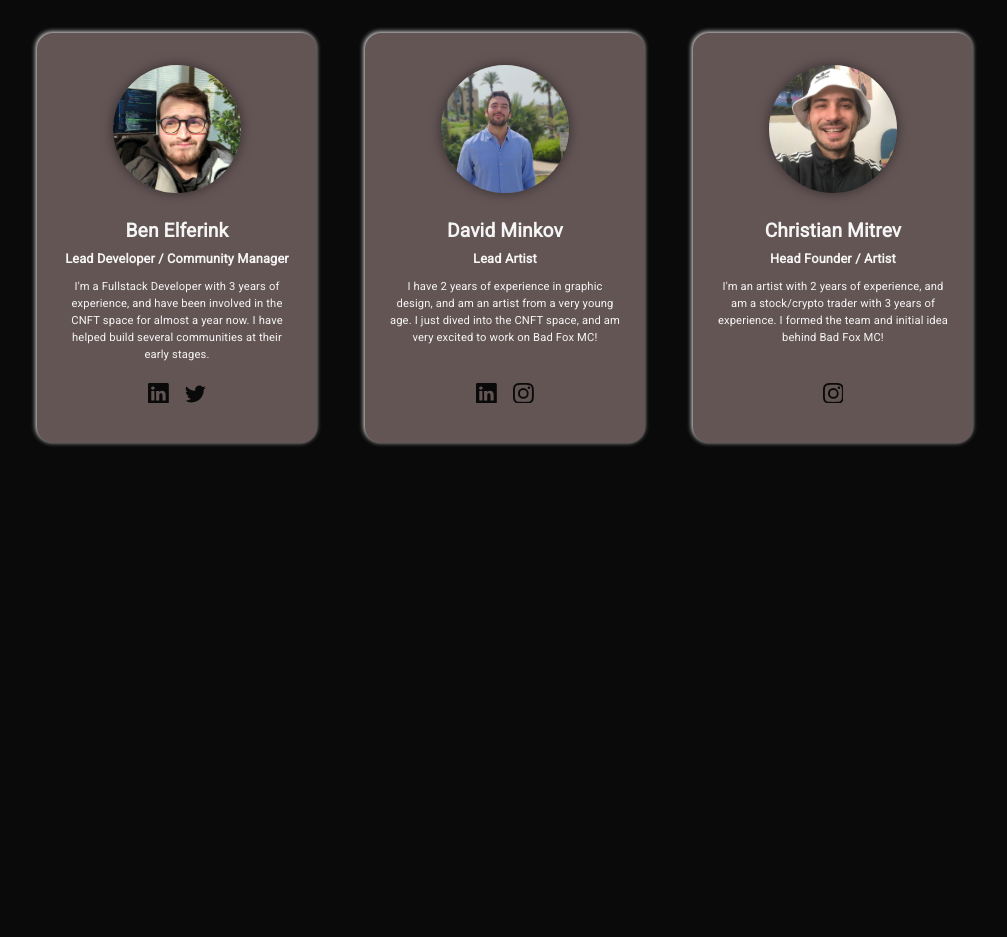
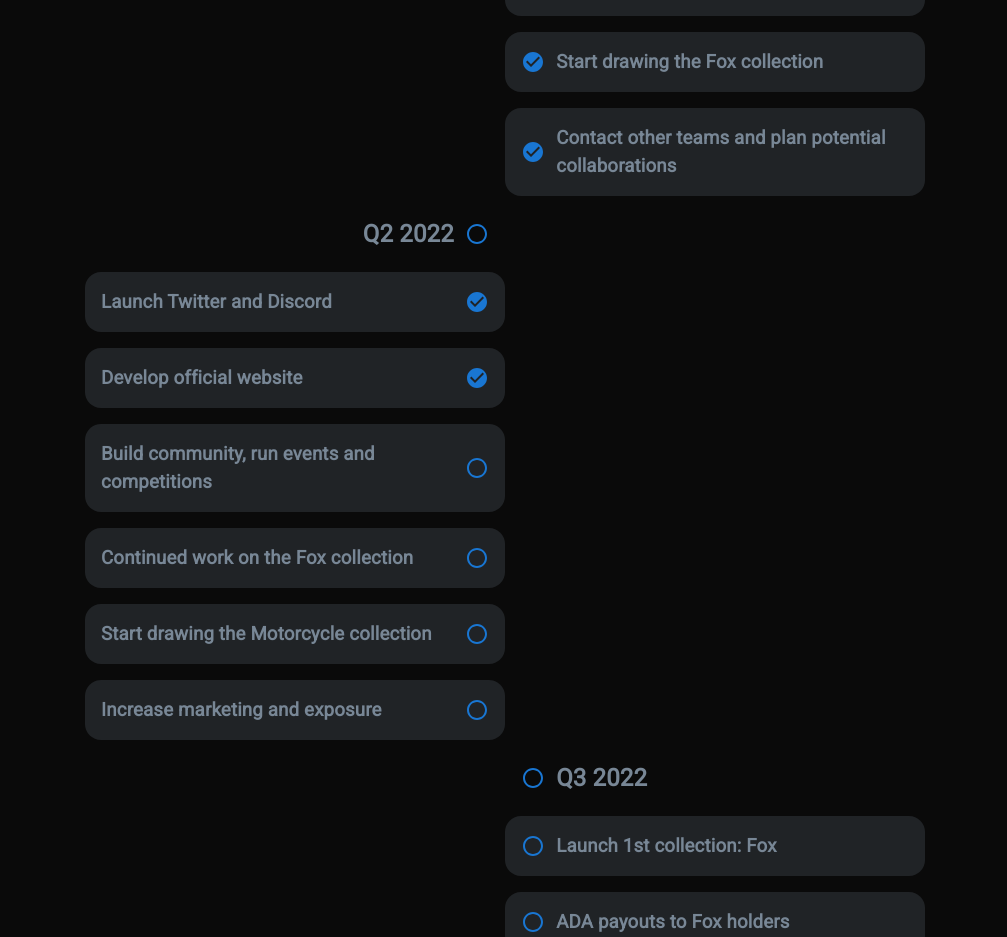
Before and after one commit to BenElferink/Bad-Fox-Motorcycle-Club, a React (Create React App) app in the folder client/: page / in a window 1280 px wide. Shown: the part 1860-2797 px from the top of the page, without its empty margins (135-1142 px from the left). Before the commit the page ends 2479 px from the top, so only its background shows below. Built offline with nearby package versions, Linux system fonts and the light colour scheme; no server answers.

Commit message:
roadmap code and design ready

```diff
--- /dev/null
+++ b/client/src/components/Roadmap/LisItem.js
@@ -0,0 +1,23 @@
+import { useState } from 'react'
+import { CheckCircle, RadioButtonUnchecked } from '@mui/icons-material'
+import { useScreenSize } from '../../contexts/ScreenSizeContext'
+import styles from './Roadmap.module.css'
+
+export default function ListItem({ complete, title, description, isLeft = false }) {
+  const { isMobile } = useScreenSize()
+  const [showMore, setShowMore] = useState(false)
+
+  const click = () => {
+    setShowMore((prev) => !prev)
+  }
+
+  return (
+    <div onClick={click} className={`${styles.event} ${!isMobile ? (isLeft ? styles.leftEvent : styles.rightEvent) : styles.mobileEvent}`}>
+      <h3>
+        {complete ? <CheckCircle color='primary' /> : <RadioButtonUnchecked color='primary' />}
+        {title}
+      </h3>
+      {showMore ? <p>{description}</p> : null}
+    </div>
+  )
+}
--- a/client/src/components/Roadmap/Roadmap.module.css
+++ b/client/src/components/Roadmap/Roadmap.module.css
@@ -1,13 +1,77 @@
 .root {
   width: 100%;
-  /* margin: 5rem auto; */
-  text-align: center;
-  font-size: 2rem;
+  padding: 0 1rem;
   color: var(--grey);
 }
 
-/* @media only screen and (min-width: 768px) {
-  .root {
-    margin: 10rem auto;
-  }
-} */
+.root > h1 {
+  text-align: center;
+}
+
+.chapter {
+  max-width: 420px;
+  margin: 0 auto;
+  user-select: none;
+}
+
+.rightChapter {
+  margin-left: 50%;
+}
+.leftChapter {
+  margin-right: 50%;
+}
+
+.chapter > h2 {
+  padding: 0 1rem;
+  display: flex;
+  align-items: center;
+}
+.rightChapter > h2 {
+  direction: ltr;
+}
+.leftChapter > h2 {
+  direction: rtl;
+}
+.mobileChapter > h2 > svg,
+.rightChapter > h2 > svg {
+  margin-right: 0.7rem;
+}
+.leftChapter > h2 > svg {
+  margin-left: 0.7rem;
+}
+
+.event {
+  margin: 1rem 0;
+  padding: 1rem;
+  background-color: rgba(120, 135, 150, 0.2);
+  border-radius: 1rem;
+  text-align: left;
+  cursor: pointer;
+}
+
+.rightEvent {
+  direction: ltr;
+}
+.leftEvent {
+  direction: rtl;
+}
+
+.event > h3 {
+  margin: 0;
+  display: flex;
+  align-items: center;
+}
+.leftEvent > h3 {
+  justify-content: space-between;
+}
+.mobileEvent > h3 > svg,
+.rightEvent > h3 > svg {
+  margin-right: 0.7rem;
+}
+.leftEvent > h3 > svg {
+  margin-left: 0.7rem;
+}
+
+.event > p {
+  margin: 1rem 0 0 0;
+}
--- /dev/null
+++ b/client/src/components/Roadmap/data.json
@@ -0,0 +1,106 @@
+[
+  {
+    "complete": true,
+    "chapter": "Q1 2022",
+    "events": [
+      {
+        "complete": true,
+        "title": "Form team of specialists",
+        "description": "This is the very start of our journey, we formed a team, and discussed the project and it's future plans!"
+      },
+      {
+        "complete": true,
+        "title": "Start drawing the Fox collection",
+        "description": "Fun fact: we started with an idea of creating female Boss Cats, they were going to be called \"Miss Cats\", but as we started drawing them, something didn't feel right. That's when we started from scratch and Bad Fox MC was born!"
+      },
+      {
+        "complete": true,
+        "title": "Contact other teams and plan potential collaborations",
+        "description": "We have ambitious goals to bring our holders into the metaverse, and therefore we are in talks with teams such as: OGBears, CardaStacks, Ada Realms, Boss Cat Custom Club, and others. These discussions may resolve with collaborations and added utility to our roadmap, and these discussions may also be rejected, so please don't view these projects as confirmed partners just yet."
+      }
+    ]
+  },
+  {
+    "complete": false,
+    "chapter": "Q2 2022",
+    "events": [
+      {
+        "complete": true,
+        "title": "Launch Twitter and Discord",
+        "description": "Description TBA"
+      },
+      {
+        "complete": true,
+        "title": "Develop official website",
+        "description": "Description TBA"
+      },
+      {
+        "complete": false,
+        "title": "Build community, run events and competitions",
+        "description": "Description TBA"
+      },
+      {
+        "complete": false,
+        "title": "Continued work on the Fox collection",
+        "description": "Description TBA"
+      },
+      {
+        "complete": false,
+        "title": "Start drawing the Motorcycle collection",
+        "description": "Description TBA"
+      },
+      {
+        "complete": false,
+        "title": "Increase marketing and exposure",
+        "description": "Description TBA"
+      }
+    ]
+  },
+  {
+    "complete": false,
+    "chapter": "Q3 2022",
+    "events": [
+      {
+        "complete": false,
+        "title": "Launch 1st collection: Fox",
+        "description": "Description TBA"
+      },
+      {
+        "complete": false,
+        "title": "ADA payouts to Fox holders",
+        "description": "Description TBA"
+      },
+      {
+        "complete": false,
+        "title": "Announce official collaborations!",
+        "description": "Description TBA"
+      },
+      {
+        "complete": false,
+        "title": "Continued work on the Motorcycle collection",
+        "description": "Description TBA"
+      }
+    ]
+  },
+  {
+    "complete": false,
+    "chapter": "Q4 2022",
+    "events": [
+      {
+        "complete": false,
+        "title": "Launch 2nd collection: Motorcycle",
+        "description": "Description TBA"
+      },
+      {
+        "complete": false,
+        "title": "ADA payouts to Motorcycle holders",
+        "description": "Description TBA"
+      },
+      {
+        "complete": false,
+        "title": "Hot announcements coming! (hint: burn, airdrop, metaverse)",
+        "description": "Description TBA"
+      }
+    ]
+  }
+]
--- a/client/src/components/Roadmap/index.js
+++ b/client/src/components/Roadmap/index.js
@@ -1,11 +1,36 @@
 import { forwardRef } from 'react'
+import { CheckCircle, RadioButtonUnchecked } from '@mui/icons-material'
+import ListItem from './LisItem'
+import data from './data.json'
 import { MAP } from '../../constants'
 import styles from './Roadmap.module.css'
+import { useScreenSize } from '../../contexts/ScreenSizeContext'
 
 const Roadmap = forwardRef((props, ref) => {
+  const { isMobile } = useScreenSize()
+
   return (
     <div ref={ref} id={MAP} className={styles.root}>
-      Roadmap will be here..!
+      <h1>Roadmap</h1>
+
+      {data.map((phase, idx) => {
+        const isLeft = idx % 2 !== 0
+
+        return (
+          <div
+            key={phase.chapter}
+            className={`${styles.chapter} ${!isMobile ? (isLeft ? styles.leftChapter : styles.rightChapter) : styles.mobileChapter}`}
+          >
+            <h2>
+              {phase.complete ? <CheckCircle color='primary' /> : <RadioButtonUnchecked color='primary' />}
+              {phase.chapter}
+            </h2>
+            {phase.events.map((event) => (
+              <ListItem key={event.title} complete={event.complete} title={event.title} description={event.description} isLeft={isLeft} />
+            ))}
+          </div>
+        )
+      })}
     </div>
   )
 })
```
